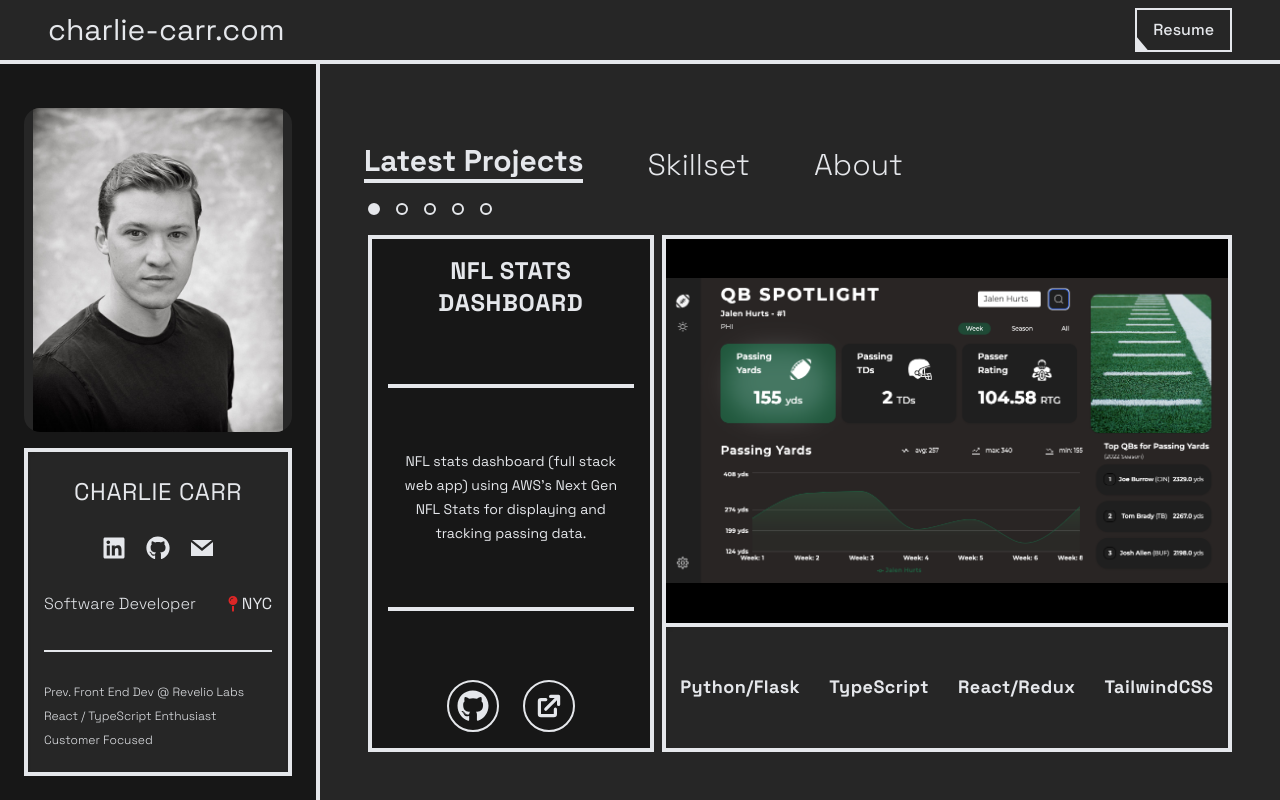
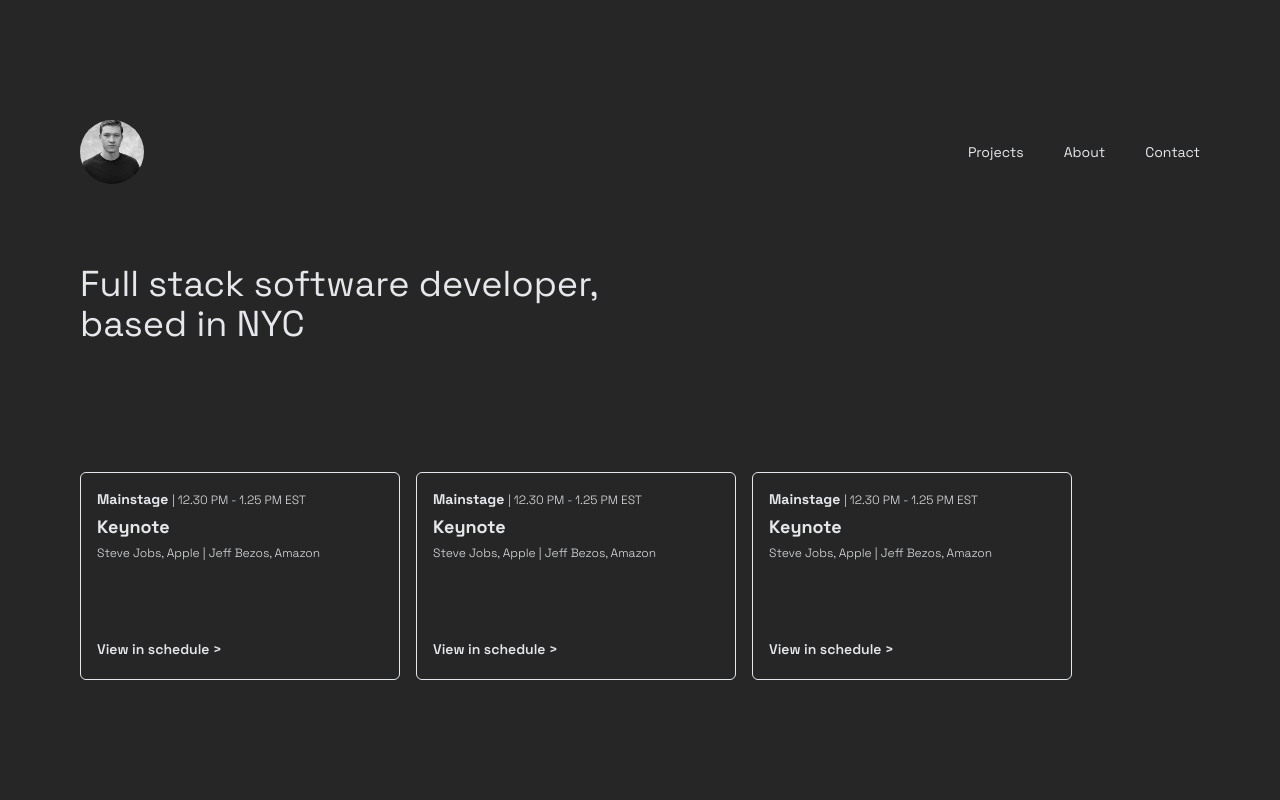
Before and after one commit to CharlesCarr/charlie-portfolio, a Next.js app: page / in a window 1280 px wide. Built offline with nearby package versions, Linux system fonts and the light colour scheme.

Commit message:
WIP: start redesign

```diff
--- /dev/null
+++ b/components/Card.tsx
@@ -0,0 +1,20 @@
+
+const Card = () => {
+  return (
+    <div className="h-52 w-80 border flex flex-col p-4 text-sm rounded-md gap-y-1 relative">
+      <p className="font-bold">
+        Mainstage{" "}
+        <span className="font-extralight text-xs">
+          | 12.30 PM - 1.25 PM EST
+        </span>
+      </p>
+      <p className="font-bold text-lg">Keynote</p>
+      <p className="font-extralight text-xs">
+        Steve Jobs, Apple | Jeff Bezos, Amazon
+      </p>
+      <p className="font-semibold absolute bottom-5">View in schedule &gt;</p>
+    </div>
+  );
+};
+
+export default Card;
--- a/components/Header.tsx
+++ b/components/Header.tsx
@@ -1,14 +1,16 @@
-import { useState, useEffect } from "react";
-import { useTheme } from "next-themes";
-import { BsMoonFill, BsSunFill } from "react-icons/bs";
+// import { useState, useEffect } from "react";
+// import { useTheme } from "next-themes";
+// import { BsMoonFill, BsSunFill } from "react-icons/bs";
+
+import Image from "next/image";
 
 function Header() {
-  const [mounted, setMounted] = useState<boolean>(false);
-  const { systemTheme, theme, setTheme } = useTheme();
+  // const [mounted, setMounted] = useState<boolean>(false);
+  // const { systemTheme, theme, setTheme } = useTheme();
 
-  useEffect(() => {
-    setMounted(true);
-  }, []);
+  // useEffect(() => {
+  //   setMounted(true);
+  // }, []);
 
   // const renderThemeChanger = () => {
   //   if (!mounted) return null;
@@ -31,35 +33,27 @@
   //   }
   // };
 
-  const openResume = () => {
-    window.open("/CharlieCarrResumeJan2023.pdf");
-  };
+  // const openResume = () => {
+  //   window.open("/CharlieCarrResumeJan2023.pdf");
+  // };
 
   return (
-    <header className="flex h-header-actual w-full justify-between items-center px-4 sm:px-12 border-b-gray-200 border-t-0 border-x-0 border-4 bg-neutral-800">
-      {/* right header */}
-      <div className="flex justify-center items-center">
-        <p className="text-xl sm:text-3xl">charlie-carr.com</p>
+    <header className="flex h-1/6 w-full items-center justify-between px-20">
+      <div className="bg-neutral-800 w-16 h-16 flex flex-col justify-center items-center relative">
+        <Image
+          src="/images/headshot.jpg"
+          alt="headshot"
+          fill
+          priority
+          // min-h-[250px]
+          className="rounded-full object-cover overflow-hidden"
+        />
       </div>
 
-      {/* left header */}
-      <div className="flex items-center justify-center">
-        {/* <div className="text-xs">{renderThemeChanger()}</div> */}
-        {/* <button className="border-2 ml-7 border-black dark:border-gray-200 py-1 px-3 text-base sm:text-lg">
-          Resume
-        </button> */}
-
-        <button className="ml-5" onClick={() => openResume()}>
-          <a
-            // href="#_"
-            className="relative inline-flex items-center justify-start px-4 py-2 overflow-hidden font-medium transition-all border-2 border-gray-200 group"
-          >
-            <span className="w-52 h-52 rounded rotate-[-40deg] bg-gray-200 absolute bottom-0 left-0 -translate-x-full ease-out duration-500 transition-all translate-y-full mb-9 ml-9 group-hover:ml-0 group-hover:mb-32 group-hover:translate-x-0"></span>
-            <span className="relative w-full text-left text-gray-200 transition-colors duration-300 ease-in-out group-hover:text-neutral-800">
-              Resume
-            </span>
-          </a>
-        </button>
+      <div className="flex justify-center items-center gap-x-10 text-sm">
+        <p>Projects</p>
+        <p>About</p>
+        <p>Contact</p>
       </div>
     </header>
   );
--- a/components/layout.tsx
+++ b/components/layout.tsx
@@ -1,18 +1,19 @@
 import Head from "next/head";
 import Link from "next/link";
 import { useState } from "react";
+import Card from "./Card";
 import Header from "./Header";
 import LeftSection from "./LeftSection";
 
 type LayoutProps = {
-  children: React.ReactNode
-}
+  children: React.ReactNode;
+};
 
 const PageLayout = ({ children }: LayoutProps) => {
   const [filterState, setFilterState] = useState<string>("Latest Projects");
 
   return (
-    <div className="h-full lg:h-screen lg:max-h-screen w-screen max-w-screen flex flex-col justify-center items-center bg-neutral-800 text-gray-200 overflow-hidden">
+    <div className="h-full min-h-screen w-screen max-w-screen flex flex-col justify-center items-center bg-neutral-800 text-gray-200">
       <Head>
         <title>Charlie Carr</title>
         <meta name="description" content="Charlie Carr Web Dev Portfolio" />
@@ -20,7 +21,20 @@
       </Head>
 
       <Header />
-      <div className="w-full h-full lg:h-header flex flex-col lg:flex-row justify-center items-center lg:justify-start lg:items-start">
+
+      <div className="h-5/6 w-full flex flex-col items-start px-20">
+        <h1 className="mt-20 text-4xl">
+          Full stack software developer, <br /> based in NYC
+        </h1>
+
+        <div className="mt-32 flex gap-4">
+         <Card />
+         <Card />
+         <Card />
+        </div>
+      </div>
+
+      {/* <div className="w-full h-full lg:h-header flex flex-col lg:flex-row justify-center items-center lg:justify-start lg:items-start">
         <LeftSection />
         <main className="w-full lg:w-3/4 h-full flex flex-col p-6 px-px sm:px-6 pt-10 sm:pt-6">
           <div className="flex justify-center items-end w-full h-1/6">
@@ -62,7 +76,7 @@
             {children}
           </div>
         </main>
-      </div>
+      </div> */}
     </div>
   );
 };
```
Also changed, not shown: public/images/headshot.jpg.
